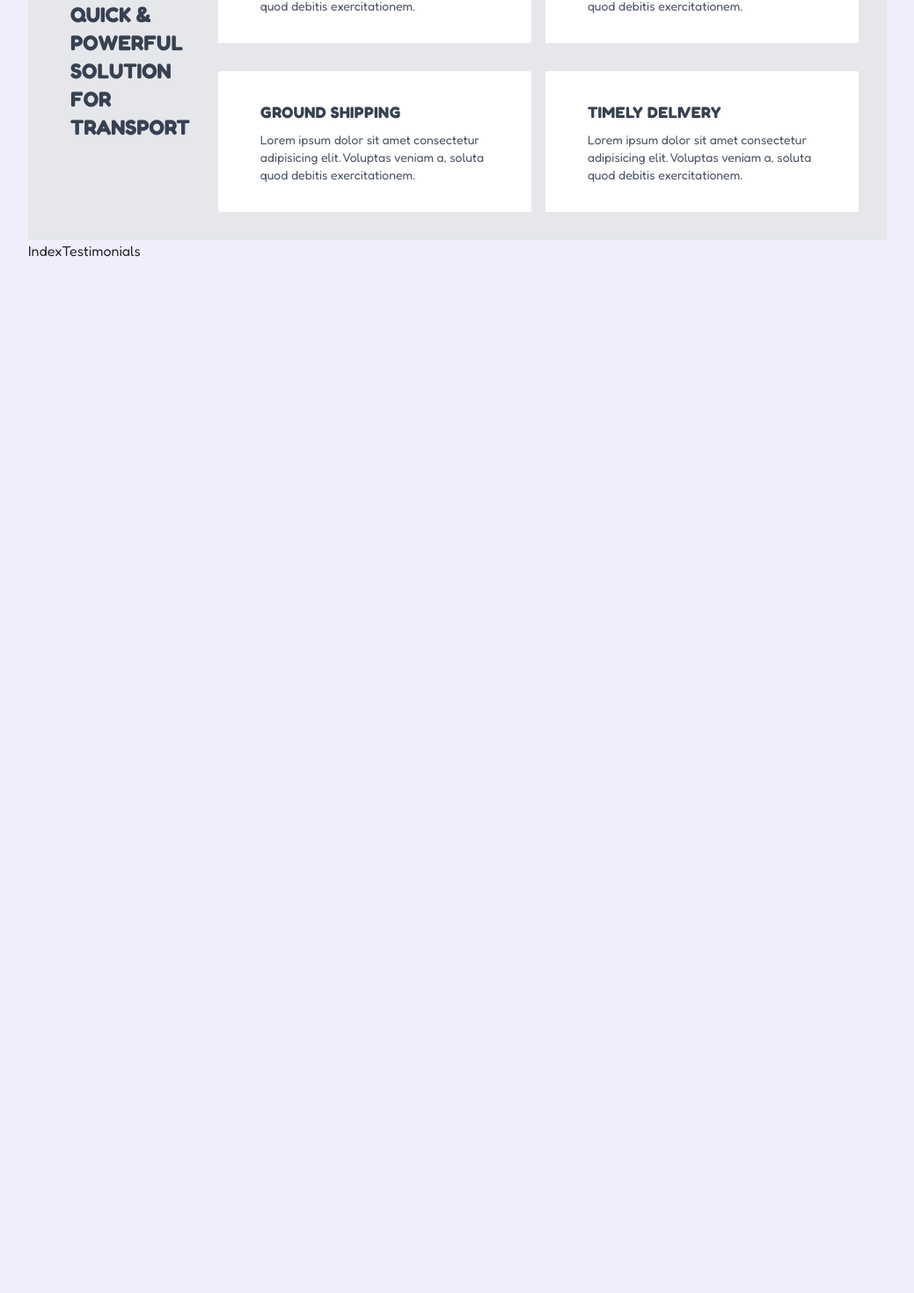
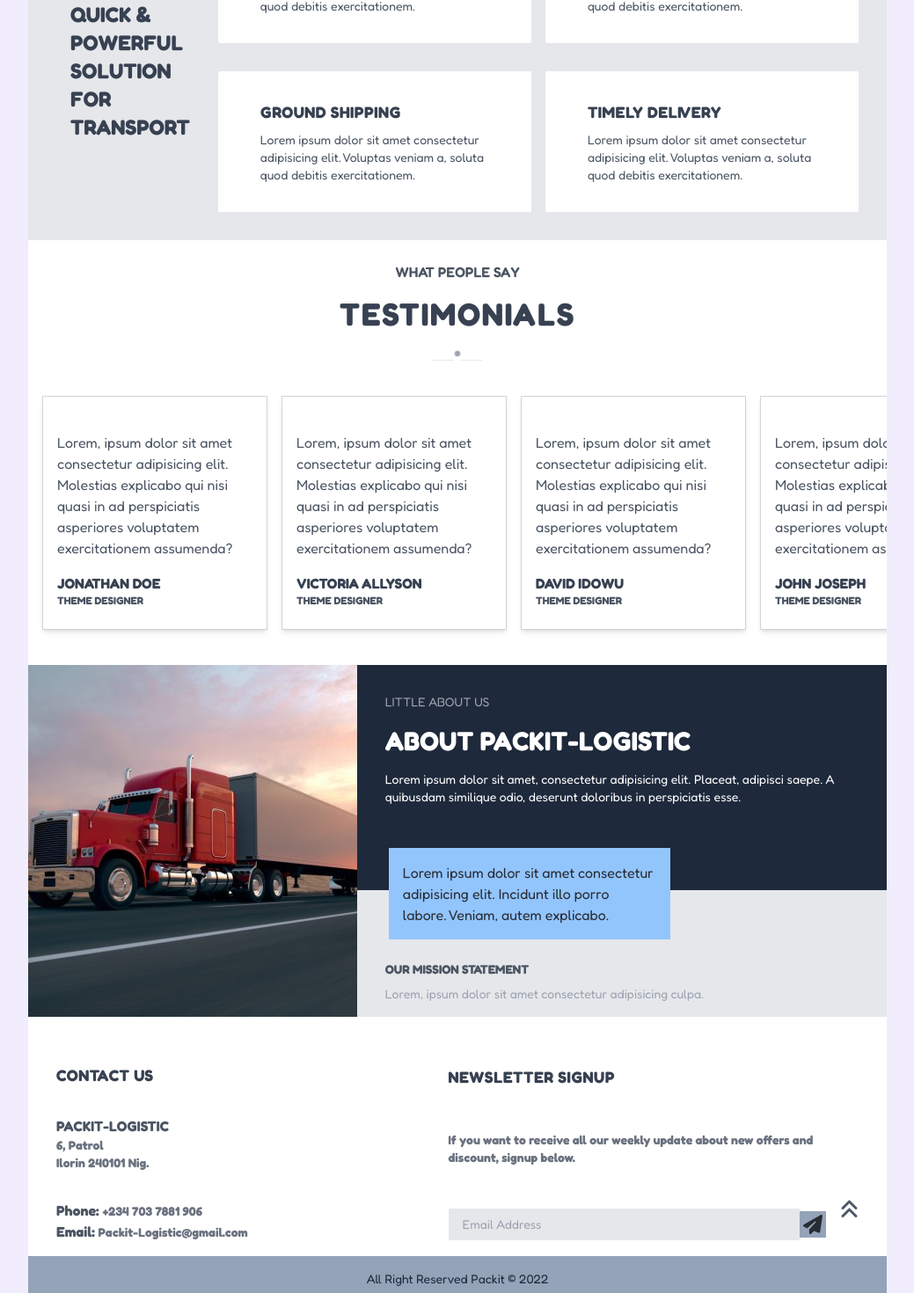
Before and after one commit to Decryptus007/pack_it, a React (Create React App) app: page / in a window 1280 px wide. Shown: the part 1681-3151 px from the top of the page at 88% size, without its empty margins (120-1159 px from the left). Before the commit the page ends 1978 px from the top, so only its background shows below. Built offline with nearby package versions, Linux system fonts and the light colour scheme.

Commit message:
fix index page

```diff
--- /dev/null
+++ b/src/components/IndexHome/IndexAbout.js
@@ -0,0 +1,38 @@
+import React from 'react'
+import Truck4 from '../../images/templates/Truck4.jpg'
+
+function IndexAbout() {
+  return (
+    <div className="flex flex-col mt-6 h-auto md:flex-row">
+      <div className="">
+        <img src={Truck4} alt="truck" className="object-cover md:h-full" />
+      </div>
+      <div className="flex flex-col md:relative">
+        <div className="pl-8 p-4 bg-slate-800 h-64 space-y-4">
+          <h4 className="text-gray-400 text-sm mt-4">
+            LITTLE ABOUT US
+          </h4>
+          <h1 className="tracker-wider font-bold text-3xl text-white">
+            ABOUT PACKIT-LOGISTIC
+          </h1>
+          <p className="text-white text-sm">
+            Lorem ipsum dolor sit amet, consectetur adipisicing elit. Placeat, adipisci saepe. A quibusdam similique odio, deserunt doloribus in perspiciatis esse.
+          </p>
+        </div>
+        <div className="pl-8 p-4 bg-blue-300 top-52 left-9 md:w-80 md:pl-4 md:absolute">
+          Lorem ipsum dolor sit amet consectetur adipisicing elit. Incidunt illo porro labore. Veniam, autem explicabo.
+        </div>
+        <div className="pl-8 p-4 bg-gray-200 space-y-2 ">
+          <h3 className="mt-6 font-bold text-sm text-gray-600 md:mt-16">
+            OUR MISSION STATEMENT
+          </h3>
+          <p className="text-sm text-gray-400">
+            Lorem, ipsum dolor sit amet consectetur adipisicing culpa.
+          </p>
+        </div>
+      </div>
+    </div>
+  )
+}
+
+export default IndexAbout
--- /dev/null
+++ b/src/components/IndexHome/IndexFooter.js
@@ -0,0 +1,50 @@
+import React from 'react'
+import { FontAwesomeIcon } from '@fortawesome/react-fontawesome'
+import { NavLink } from 'react-router-dom'
+
+const IndexFooter = () => {
+  return (
+    <footer id="footer" className="">
+
+      <div className="flex flex-col items-center justify-center p-4 pb-0 mt-5 h-auto gap-x-4 gap-y-2 md: p-8 md:flex-row">
+        <div className="space-y-8 md:w-1/2">
+          <h3 className="tracking-wide text-gray-700 text-lg font-bold">
+            CONTACT US
+          </h3>
+          <div className="">
+            <h3 className="tracker-wider font-bold text-md text-gray-600">PACKIT-LOGISTIC</h3>
+            <span className="block font-bold text-sm text-gray-500">6, Patrol</span>
+            <span className="block font-bold text-sm text-gray-500">Ilorin 240101 Nig.</span>
+          </div>
+          <div className="">
+            <NavLink to={"tel:+2347037881906"} className="block font-bold text-sm text-gray-500">
+              <span className="font-bold text-base text-gray-600">Phone: </span>+234 703 7881 906</NavLink>
+            <NavLink to={"mailto:adesoroidowu@gmail.com"} className="block font-bold text-sm text-gray-500"><span className="font-bold text-base text-gray-600">Email: </span>Packit-Logistic@gmail.com</NavLink>
+          </div>
+        </div>
+        <div className="mt-8 md:mt-0 space-y-6 md:space-y-12 md:w-1/2">
+          <h3 className="tracking-wide text-gray-700 text-lg font-bold">
+            NEWSLETTER SIGNUP
+          </h3>
+          <p className="font-bold text-sm text-gray-500">
+            If you want to receive all our weekly update about new offers and discount, signup below.
+          </p>
+          <form action="#" className="flex items-center">
+            <input type="email" name="email" id="email" placeholder="Email Address" required className="w-full py-2 px-4 bg-gray-200 text-sm focus:outline-none focus:ring-2" />
+            <FontAwesomeIcon className='text-3xl bg-slate-400 p-1 relative' icon={['fas', 'paper-plane']} />
+            <input type="submit" value="" className="px-2 absolute top-0 right-2" />
+          </form>
+        </div>
+        <NavLink to={''}>
+          <FontAwesomeIcon className='text-2xl text-gray-600 animate-bounce mt-4 md:mt-36' icon={['fas', 'angles-up']} />
+        </NavLink>
+      </div>
+
+      <p className="text-center bg-slate-400 text-sm text-slate-800 p-4 mt-4">
+        All Right Reserved Packit &copy; 2022
+      </p>
+    </footer>
+  )
+}
+
+export default IndexFooter
--- a/src/components/IndexHome/IndexHome.js
+++ b/src/components/IndexHome/IndexHome.js
@@ -3,16 +3,20 @@ import IndexHeader from './IndexHeader'
 import IndexSevices from './IndexSevices'
 import IndexFeatures from './IndexFeatures'
 import IndexTestimonials from './IndexTestimonials'
+import IndexAbout from './IndexAbout'
+import IndexFooter from './IndexFooter'
 
 const IndexHome = () => {
   return (
-    <main className="container mx-auto">
+    <main className="container bg-white mx-auto">
       <IndexHeader />
       <section class="mt-12 md:mt-24">
         <IndexSevices />
         <IndexFeatures />
         <IndexTestimonials />
+        <IndexAbout />
       </section>
+      <IndexFooter />
     </main>
   )
 }
--- a/src/components/IndexHome/IndexTestimonials.js
+++ b/src/components/IndexHome/IndexTestimonials.js
@@ -2,7 +2,76 @@ import React from 'react'
 
 const IndexTestimonials = () => {
   return (
-    <div>IndexTestimonials</div>
+    <div className="flex flex-col items-center justify-between">
+
+      <div className="text-center p-6 space-y-4">
+        <h3 className="text-gray-600 font-semibold">WHAT PEOPLE SAY</h3 >
+        <h1 className="font-bold tracking-wider text-4xl text-gray-700">TESTIMONIALS</h1>
+
+        <div className="flex items-center justify-center">
+          <hr className="bg-gray-400 w-6 mt-4" />
+          <div className="h-2 w-2 border border-gray-200 rounded-full bg-gray-400"></div>
+          <hr className="bg-gray-400 w-6 mt-4" />
+        </div>
+      </div>
+      <div className="container flex items-center w-screen h-auto p-4 gap-x-4 overflow-x-auto snap-x">
+        <div className="pt-10 pb-6 px-4 w-64 flex-shrink-0 border border-gray-300 shadow-md snap-center">
+          <p className="mb-4 text-gray-600">
+            Lorem, ipsum dolor sit amet consectetur adipisicing elit. Molestias explicabo qui nisi quasi in ad perspiciatis asperiores voluptatem exercitationem assumenda?
+          </p>
+          <h3 className="font-bold text-gray-700">
+            JONATHAN DOE
+          </h3>
+          <p className="font-bold text-xs text-gray-600">
+            THEME DESIGNER
+          </p>
+        </div>
+        <div className="pt-10 pb-6 px-4 w-64 flex-shrink-0 border border-gray-300 shadow-md snap-center">
+          <p className="mb-4 text-gray-600">
+            Lorem, ipsum dolor sit amet consectetur adipisicing elit. Molestias explicabo qui nisi quasi in ad perspiciatis asperiores voluptatem exercitationem assumenda?
+          </p>
+          <h3 className="font-bold text-gray-700">
+            VICTORIA ALLYSON
+          </h3>
+          <p className="font-bold text-xs text-gray-600">
+            THEME DESIGNER
+          </p>
+        </div>
+        <div className="pt-10 pb-6 px-4 w-64 flex-shrink-0 border border-gray-300 shadow-md snap-center">
+          <p className="mb-4 text-gray-600">
+            Lorem, ipsum dolor sit amet consectetur adipisicing elit. Molestias explicabo qui nisi quasi in ad perspiciatis asperiores voluptatem exercitationem assumenda?
+          </p>
+          <h3 className="font-bold text-gray-700">
+            DAVID IDOWU
+          </h3>
+          <p className="font-bold text-xs text-gray-600">
+            THEME DESIGNER
+          </p>
+        </div>
+        <div className="pt-10 pb-6 px-4 w-64 flex-shrink-0 border border-gray-300 shadow-md snap-center">
+          <p className="mb-4 text-gray-600">
+            Lorem, ipsum dolor sit amet consectetur adipisicing elit. Molestias explicabo qui nisi quasi in ad perspiciatis asperiores voluptatem exercitationem assumenda?
+          </p>
+          <h3 className="font-bold text-gray-700">
+            JOHN JOSEPH
+          </h3>
+          <p className="font-bold text-xs text-gray-600">
+            THEME DESIGNER
+          </p>
+        </div>
+        <div className="pt-10 pb-6 px-4 w-64 flex-shrink-0 border border-gray-300 shadow-md snap-center">
+          <p className="mb-4 text-gray-600">
+            Lorem, ipsum dolor sit amet consectetur adipisicing elit. Molestias explicabo qui nisi quasi in ad perspiciatis asperiores voluptatem exercitationem assumenda?
+          </p>
+          <h3 className="font-bold text-gray-700">
+            DOMNICK
+          </h3>
+          <p className="font-bold text-xs text-gray-600">
+            THEME DESIGNER
+          </p>
+        </div>
+      </div>
+    </div>
   )
 }
 
```
Also changed, not shown: src/App.css (+0 -8 lines).
